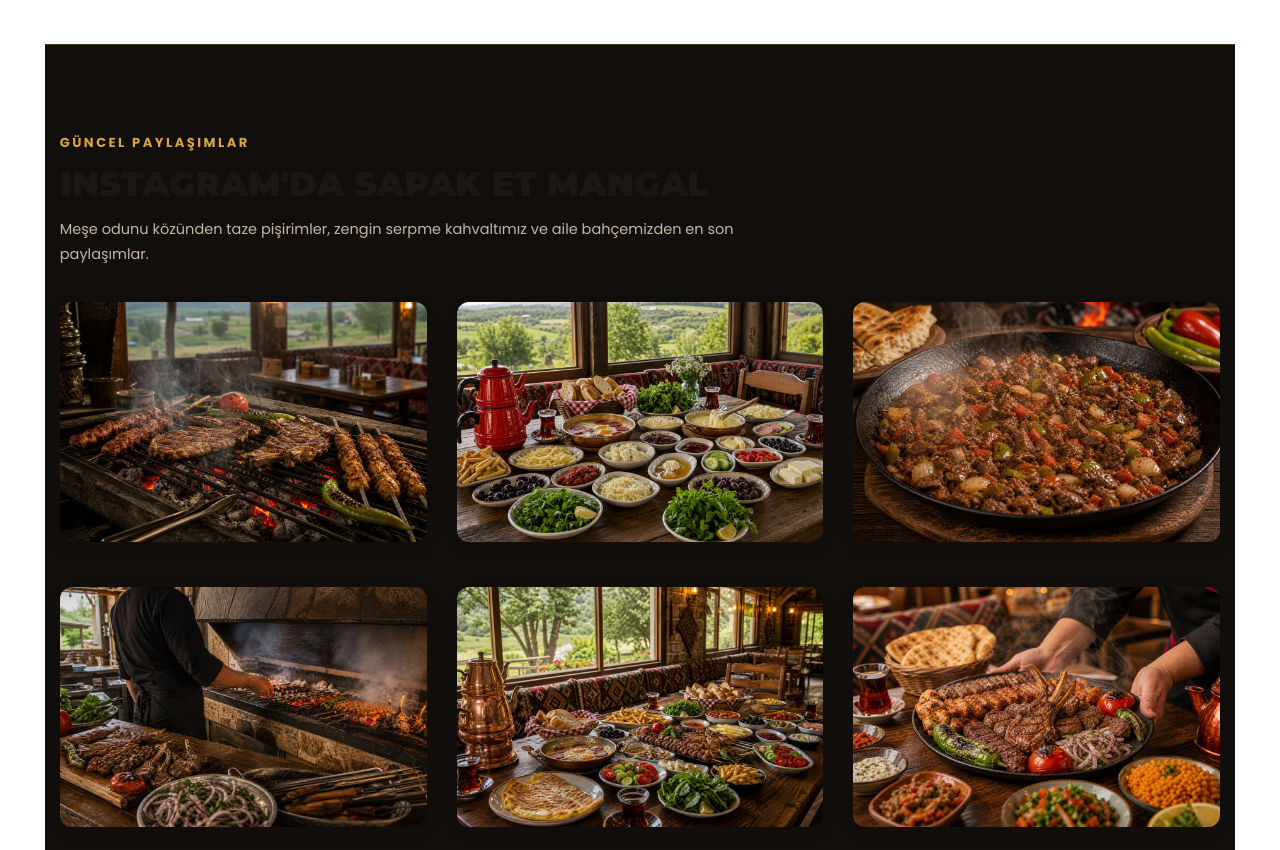
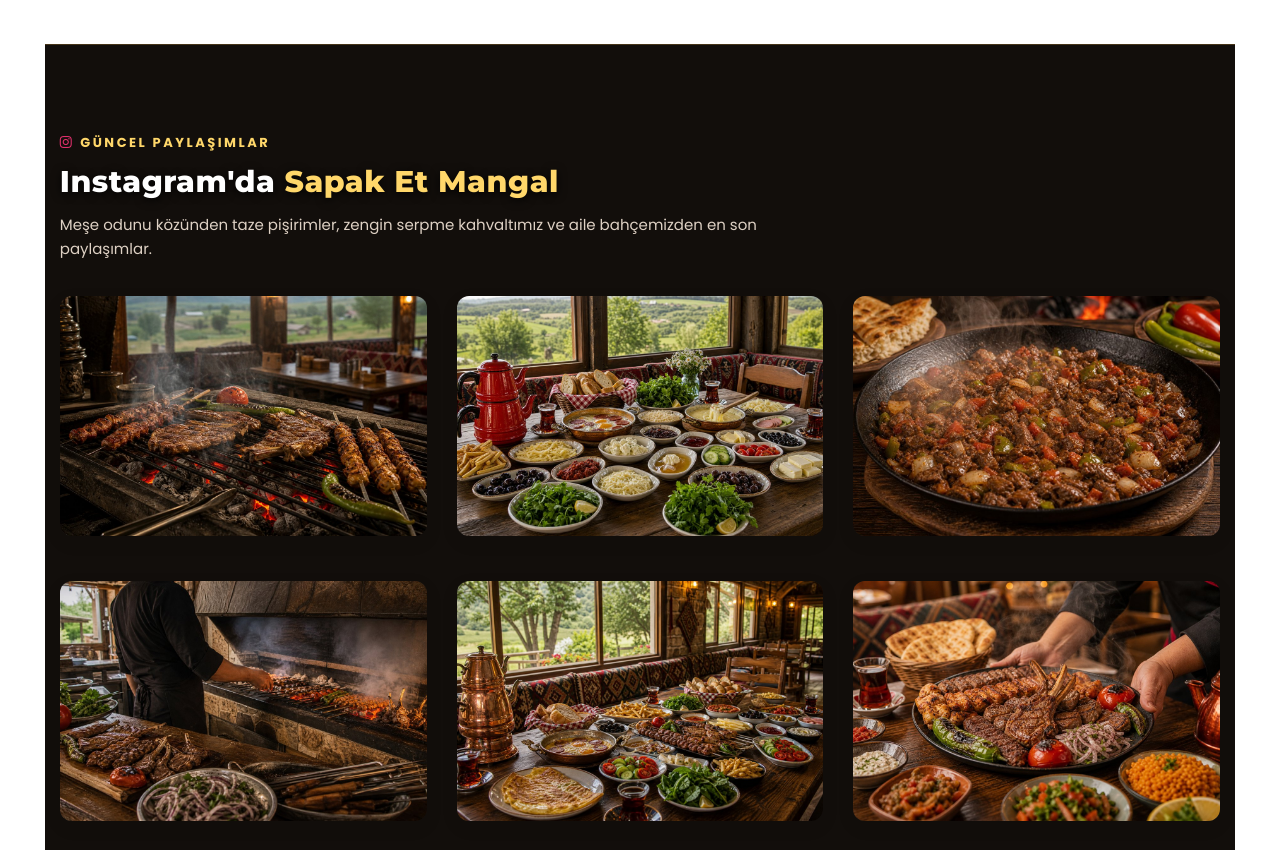
Before and after one commit to Sdeniiiz/sapak-et-mangal, a plain HTML site: page index.html in a window 1280 px wide. Shown: the part 1240-2090 px from the top of the page. Drawn offline with Linux system fonts and the light colour scheme; a web font is replaced by a local one.

Commit message:
style: fix Instagram section heading contrast with pure white and warm gold colors

```diff
--- a/index.html
+++ b/index.html
@@ -323,9 +323,13 @@
         <div class="container">
             <div class="row" style="margin-bottom: 35px; display: flex; align-items: center; flex-wrap: wrap;">
                 <div class="col-md-8 col-sm-8 col-xs-12">
-                    <span style="color: #d9a441; font-weight: 700; font-size: 13px; letter-spacing: 2.5px; text-transform: uppercase;">GÜNCEL PAYLAŞIMLAR</span>
-                    <h2 class="section-responsive-heading" style="color: #ffffff; margin-top: 5px; font-weight: 800; font-size: 28px;">Instagram'da Sapak Et Mangal</h2>
-                    <p style="color: #c4b5a6; font-size: 14.5px; margin-top: 6px; margin-bottom: 0;">Meşe odunu közünden taze pişirimler, zengin serpme kahvaltımız ve aile bahçemizden en son paylaşımlar.</p>
+                    <span style="color: #ffd76a !important; font-weight: 700; font-size: 13px; letter-spacing: 2.5px; text-transform: uppercase; display: inline-flex; align-items: center; gap: 6px;"><i class="fa fa-instagram" style="color: #E1306C; font-size: 15px;"></i> GÜNCEL PAYLAŞIMLAR</span>
+                    <h2 class="section-responsive-heading ig-heading-contrast" style="color: #ffffff !important; margin-top: 6px; font-weight: 800; font-size: 30px; letter-spacing: 0.5px; text-transform: none !important;">
+                        Instagram'da <span style="color: #ffd76a !important;">Sapak Et Mangal</span>
+                    </h2>
+                    <p style="color: #ded1c4 !important; font-size: 15px; margin-top: 8px; margin-bottom: 0; line-height: 1.6;">
+                        Meşe odunu közünden taze pişirimler, zengin serpme kahvaltımız ve aile bahçemizden en son paylaşımlar.
+                    </p>
                 </div>
                 <div class="col-md-4 col-sm-4 col-xs-12 text-right mobi-text-left" style="padding-top: 15px;">
                     <a href="https://www.instagram.com/bafrasapaketmangal/" target="_blank" class="btn-clean-gold" style="padding: 10px 22px; font-size: 13px; display: inline-flex; align-items: center; gap: 8px;" rel="noopener noreferrer">
--- a/stylesheets/custom.css
+++ b/stylesheets/custom.css
@@ -2751,3 +2751,36 @@ footer.footer a:hover {
     margin-top: 35px !important;
     box-shadow: 0 15px 35px rgba(0, 0, 0, 0.6) !important;
 }
+
+
+/* =========================================================
+   INSTAGRAM HEADING HIGH CONTRAST (ARKA PLANLA KARIŞMAYAN NET YAZI)
+   ========================================================= */
+.sapak-ig-section .section-responsive-heading,
+.sapak-ig-section .ig-heading-contrast,
+.sapak-ig-section h2 {
+    color: #ffffff !important;
+    text-shadow: 0 2px 10px rgba(0, 0, 0, 0.9) !important;
+    font-size: 30px !important;
+    font-weight: 800 !important;
+    text-transform: none !important;
+}
+
+.sapak-ig-section .section-responsive-heading span,
+.sapak-ig-section .ig-heading-contrast span,
+.sapak-ig-section .title-gold {
+    color: #ffd76a !important;
+    text-shadow: 0 2px 10px rgba(0, 0, 0, 0.9) !important;
+}
+
+.sapak-ig-section p {
+    color: #ded1c4 !important;
+}
+
+@media (max-width: 767px) {
+    .sapak-ig-section .section-responsive-heading,
+    .sapak-ig-section .ig-heading-contrast,
+    .sapak-ig-section h2 {
+        font-size: 23px !important;
+    }
+}
```
